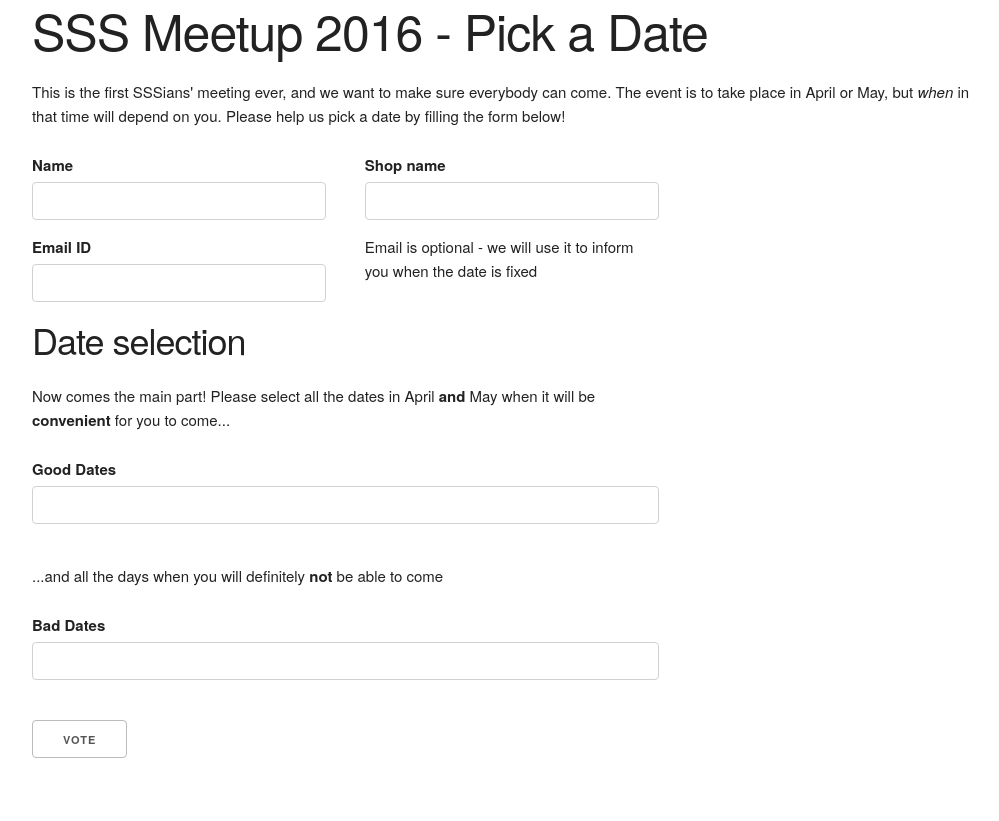
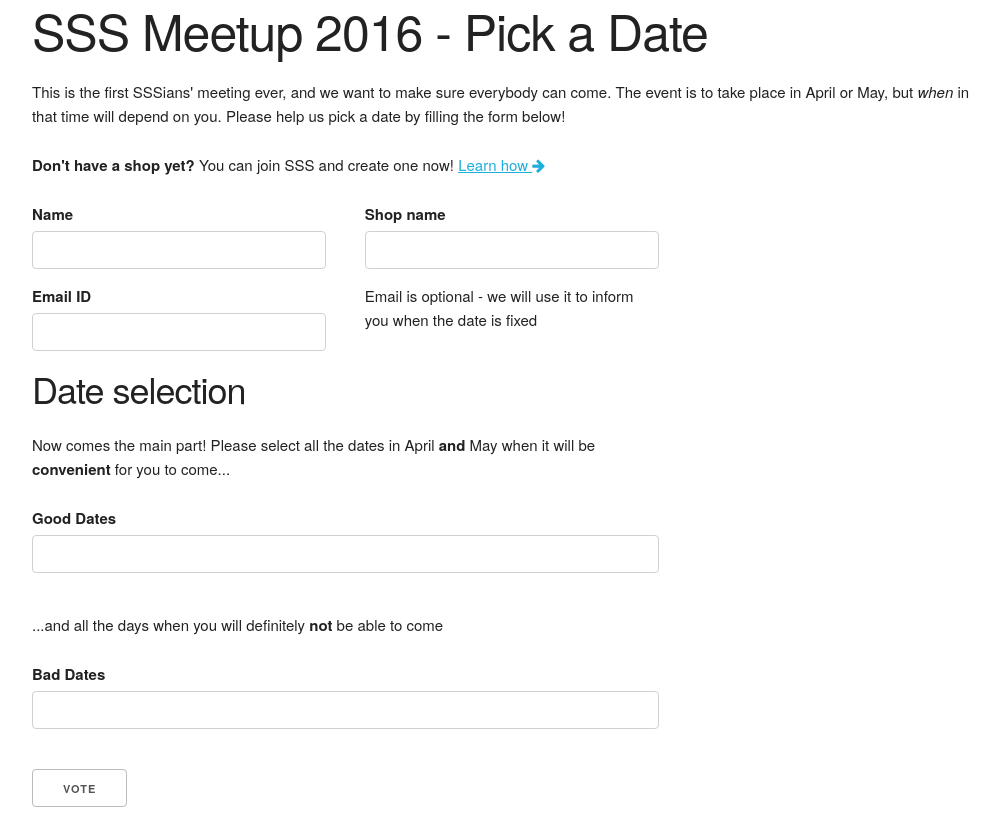
Before and after one commit to badrihippo/2016meet.sic.sssnet.tk, a Flask app: page /vote/ in a window 1280 px wide. Shown: the top 821 px of the page, without its empty margins (128-1127 px from the left). Run offline with Flask 2, Linux system fonts and the light colour scheme; parts of the project's set-up code (start-up, migrations or seed data) failed here and were passed over; some libraries are stand-ins or nearby versions.

Commit message:
Add "How to create a shop" link to main SSS website

```diff
--- a/templates/vote.htm
+++ b/templates/vote.htm
@@ -6,6 +6,8 @@
 {% block content %}
 <h1>SSS Meetup 2016 - Pick a Date</h1>
 <p>This is the first SSSians' meeting ever, and we want to make sure everybody can come. The event is to take place in April or May, but <em>when</em> in that time will depend on you. Please help us pick a date by filling the form below!</p>
+
+<p><strong>Don't have a shop yet?</strong> You can join SSS and create one now! <a href="http://sssnet.tk">Learn how <i class="fa fa-arrow-right"></i></a></p>
 
 <form action="{{ url_for('vote') }}" method="post">
   {{ form.csrf_token }}
```
